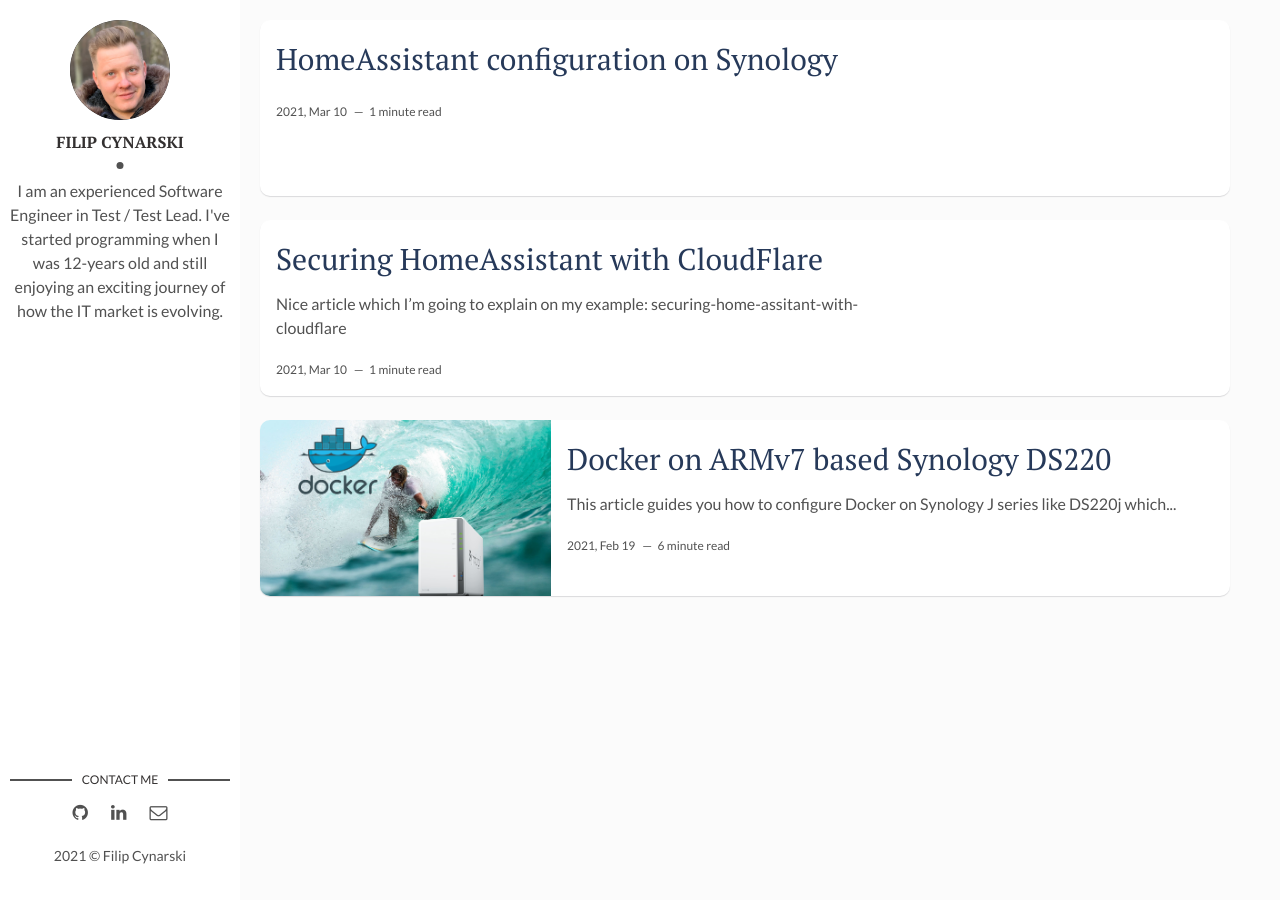
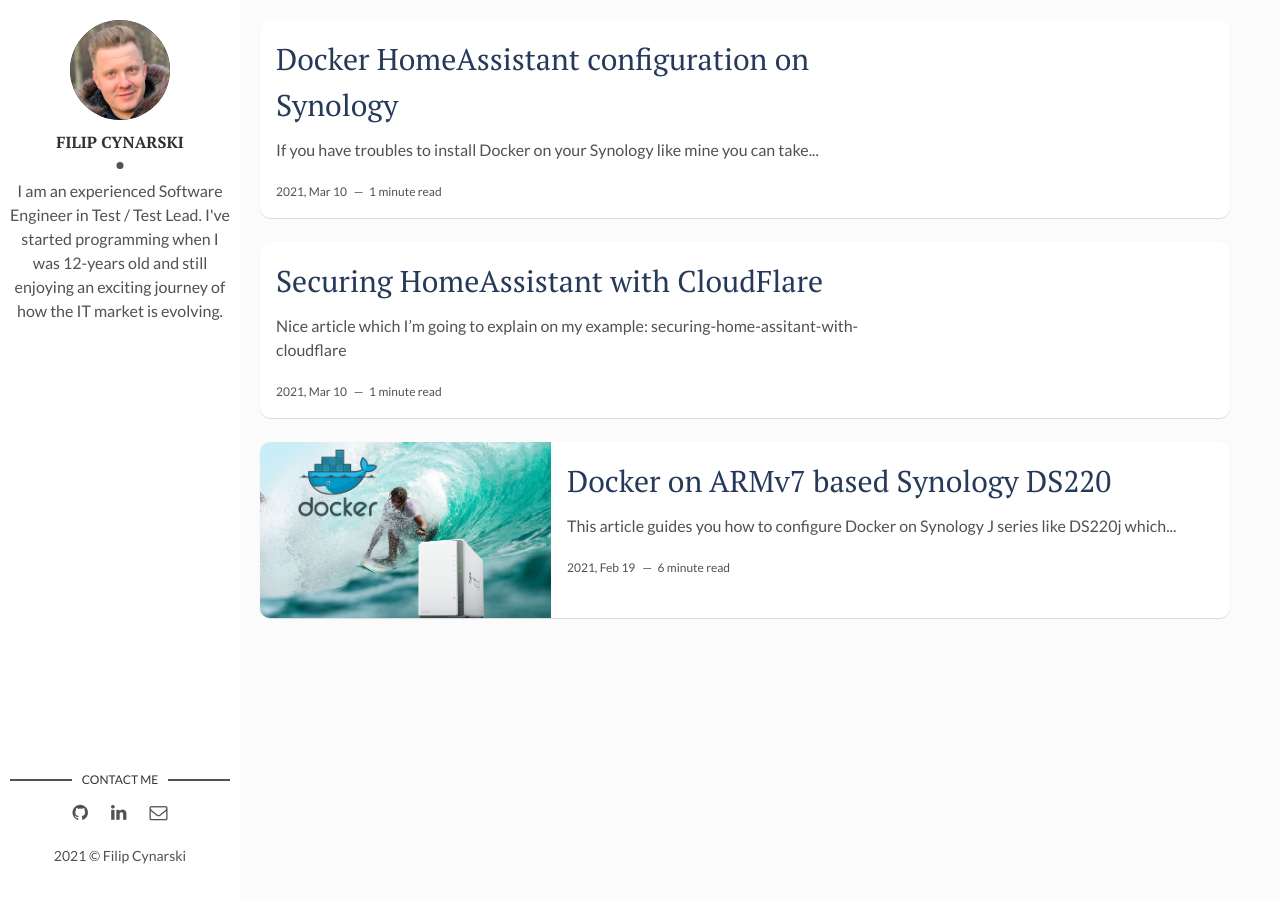
Before and after one commit to filipcynarski-software/filipcynarski-software.github.io, a Jekyll site: the page built from docs/index.html, in a window 1280 px wide. Built offline with Jekyll 4.4.1, drawn with Linux system fonts in a browser that asks for light colours; the list of posts is cut into pages by our own code.

Commit message:
First version of article

```diff
--- a/docs/_posts/2021-03-10-homeassistant-on-synology.md
+++ b/docs/_posts/2021-03-10-homeassistant-on-synology.md
@@ -1,7 +1,9 @@
 ---
 layout: post
-title: HomeAssistant configuration on Synology
+title: Docker HomeAssistant configuration on Synology
 date: 2021-03-10 21:00:20 +0100
 description: HomeAssistant configuration on Synology
 tags: [HomeAssistant, Synology, Docker, ARM, ARMv7]
 ---
+
+If you have troubles to install Docker on your Synology like mine you can take a look on my previous [/docker-on-synlogy-32bit](post) how I have successfully configured my DS220j.
```
